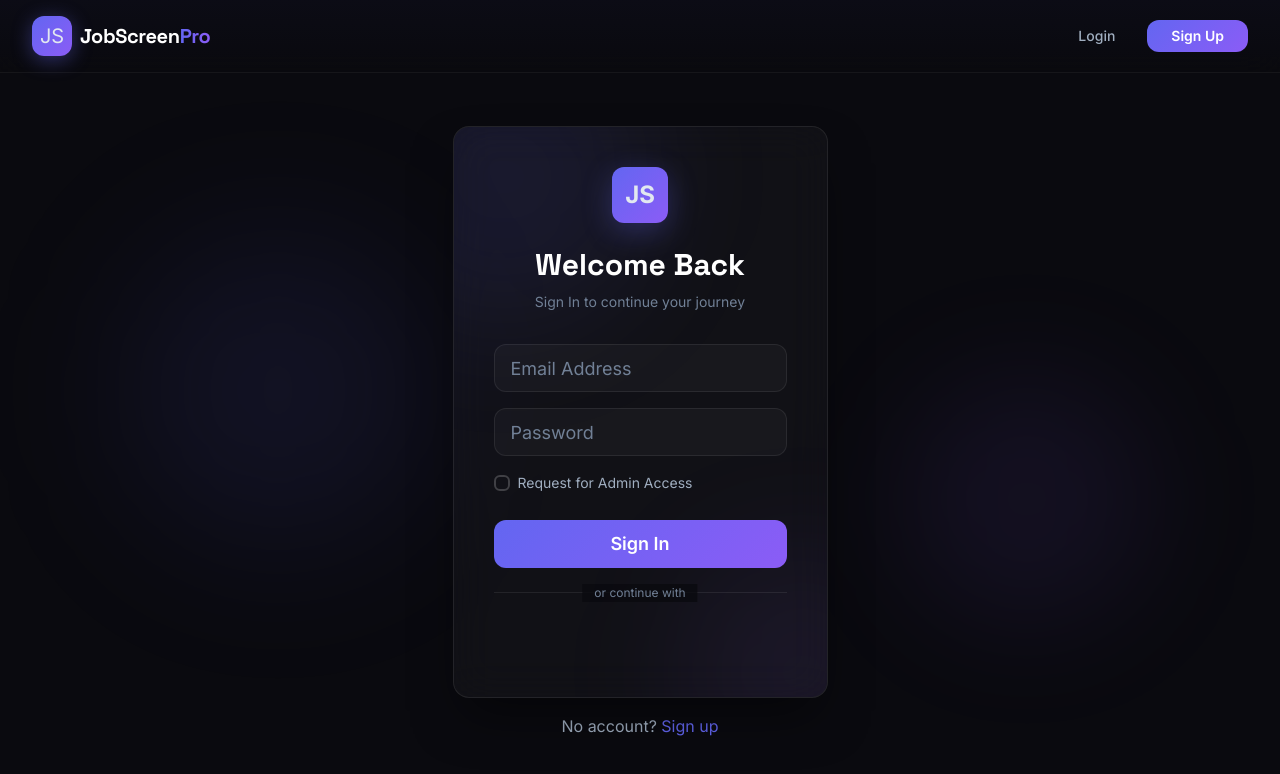
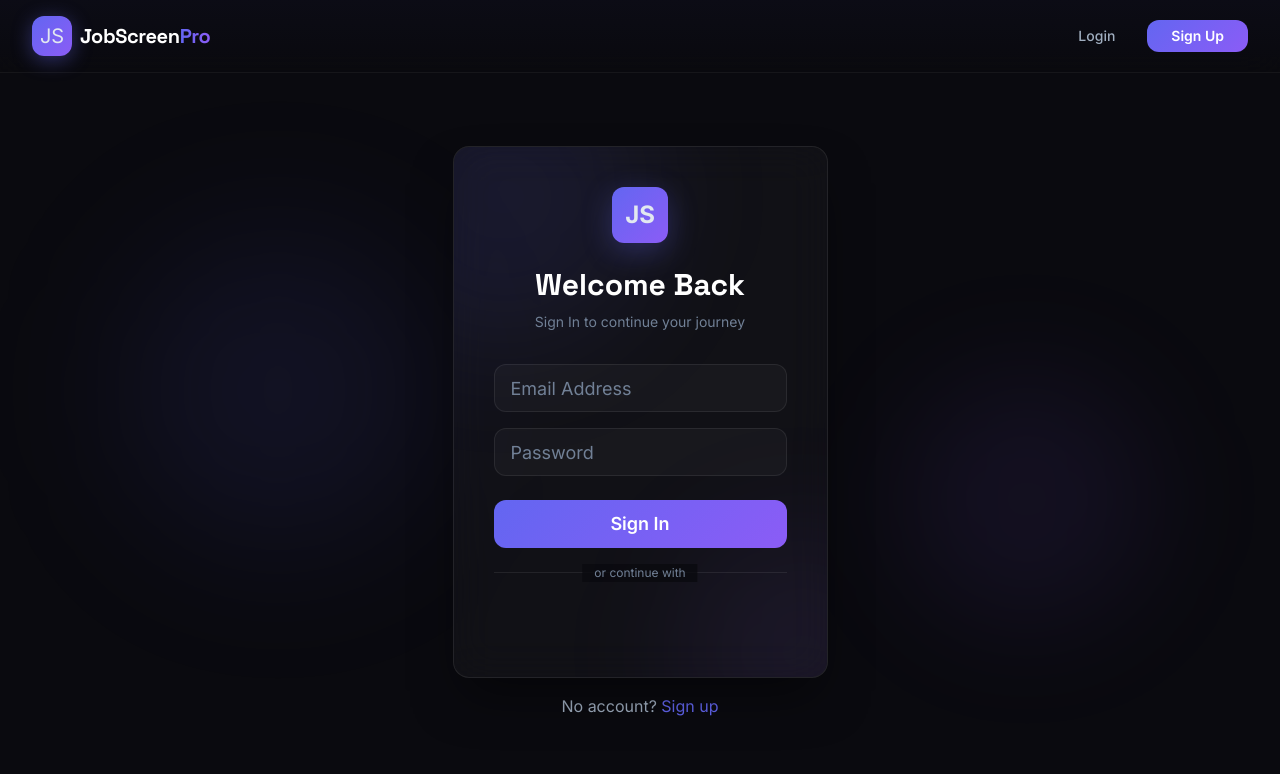
Before and after one commit to addagada123/Job-Screen, a React (Vite) app in the folder frontend/: page /login in a window 1280 px wide. Shown: the top 774 px of the page. Built offline with nearby package versions, Linux system fonts and the light colour scheme; no server answers.

Commit message:
style: hide admin request checkbox on login form and final system audit

```diff
--- a/frontend/src/components/AuthForm.jsx
+++ b/frontend/src/components/AuthForm.jsx
@@ -168,7 +168,7 @@ export default function AuthForm({ type = "login", onSubmit, isLoading = false }
               </InputGroup>
             </MotionBox>
 
-            {(type === "signup" || type === "login") && (
+            {type === "signup" && (
               <MotionBox
                 w="100%"
                 initial={{ opacity: 0 }}
```
